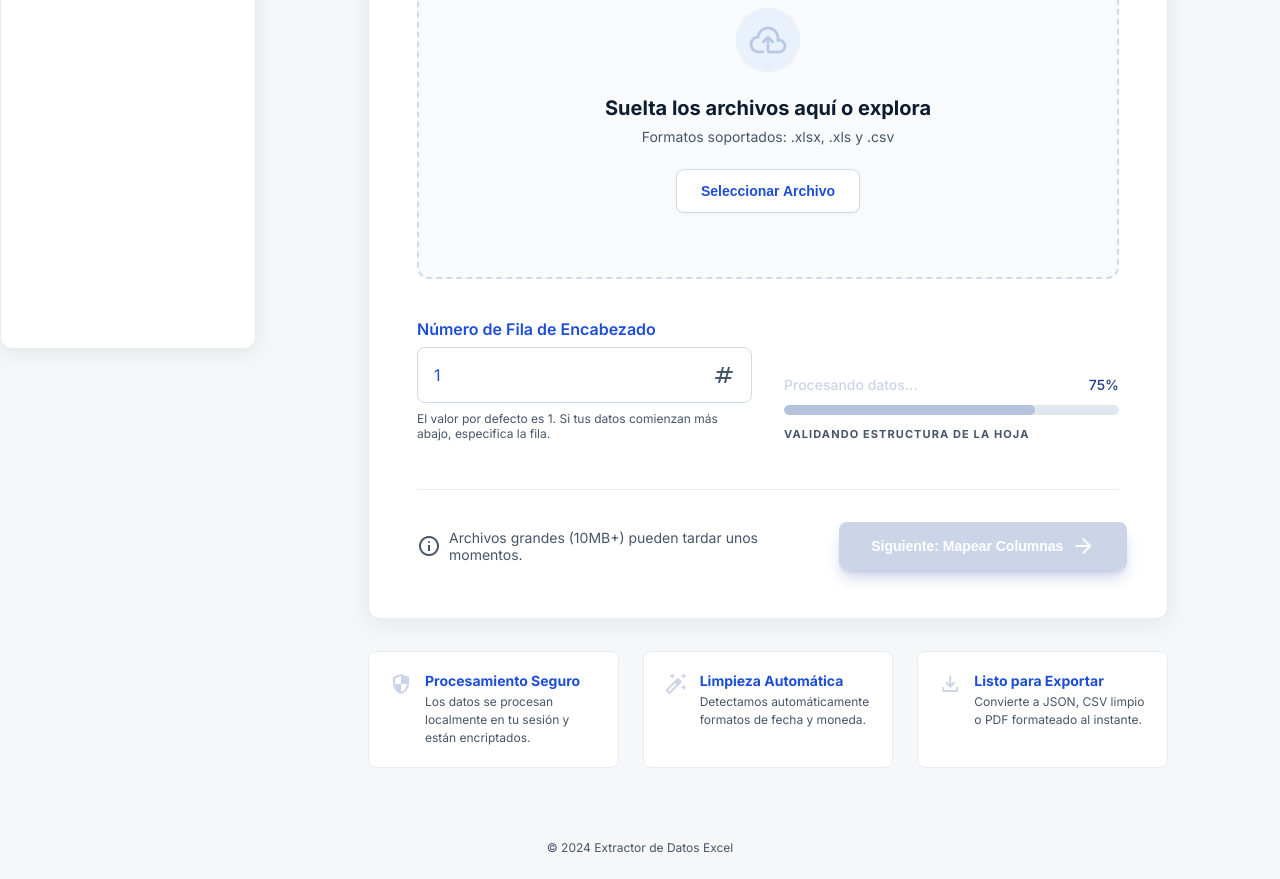
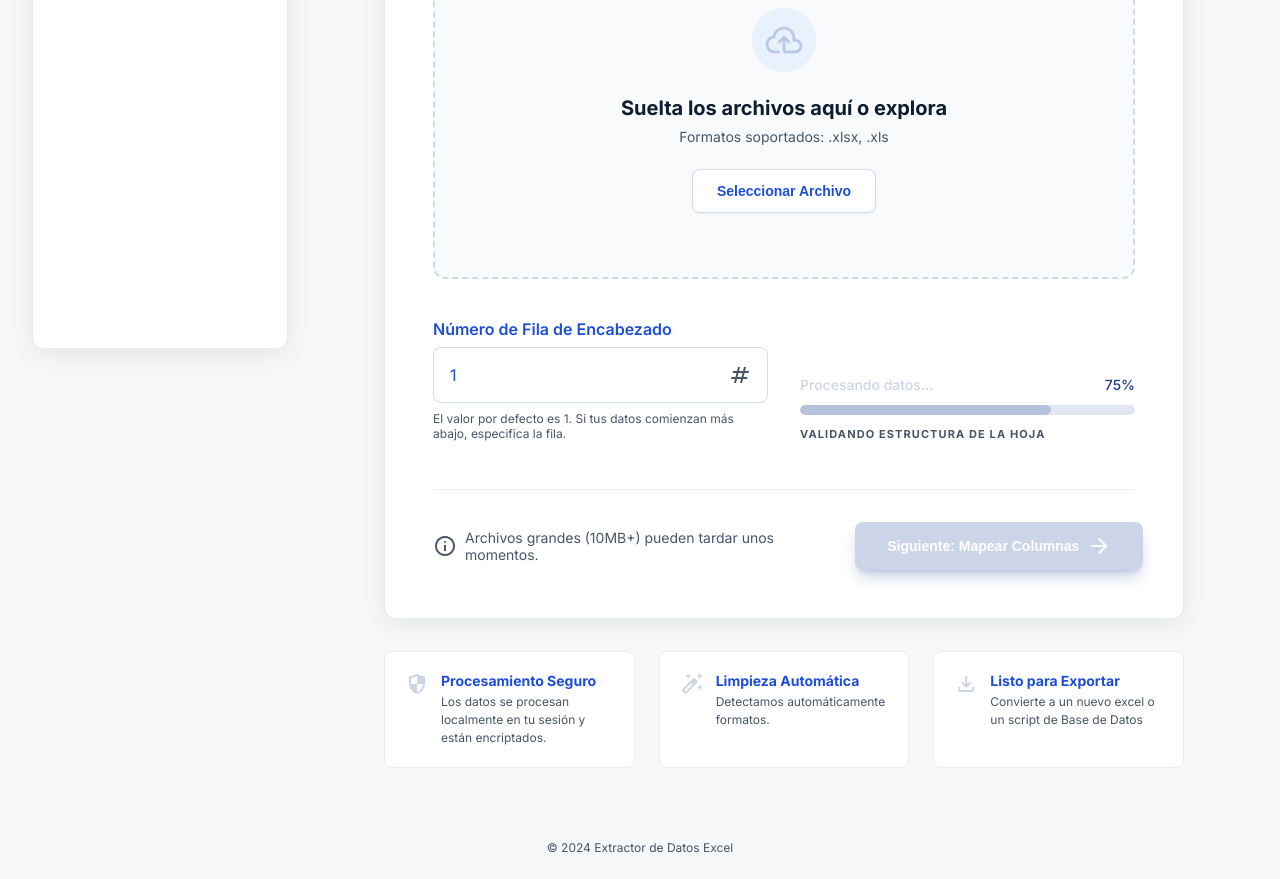
Before and after one commit to Lenny004/Extractor-Data, an Angular app in the folder frontend/: page / in a window 1280 px wide. Shown: the part 420-1299 px from the top of the page. Built offline with nearby package versions, Linux system fonts and the light colour scheme.

Commit message:
✨ Actualización: Se ajusta el diseño y se perfeccionan las descripciones de texto en la zona de carga y en las tarjetas informativas.

```diff
--- a/frontend/src/app/app.css
+++ b/frontend/src/app/app.css
@@ -23,6 +23,7 @@
     box-shadow: var(--shadow-card);
     position: sticky;
     top: 5.5rem;
+    margin-left: 2rem;
     flex-shrink: 0;
 }
 
--- a/frontend/src/app/app.html
+++ b/frontend/src/app/app.html
@@ -51,7 +51,7 @@
 
                     <div class="upload-zone__content">
                         <p class="upload-zone__heading">Suelta los archivos aquí o explora</p>
-                        <p class="upload-zone__hint">Formatos soportados: .xlsx, .xls y .csv</p>
+                        <p class="upload-zone__hint">Formatos soportados: .xlsx, .xls</p>
                     </div>
 
                     <button class="upload-zone__btn" type="button">Seleccionar Archivo</button>
@@ -109,7 +109,7 @@
                     <span class="info-card__icon material-symbols-outlined">auto_fix_high</span>
                     <div>
                         <h4 class="info-card__title">Limpieza Automática</h4>
-                        <p class="info-card__description">Detectamos automáticamente formatos de fecha y moneda.</p>
+                        <p class="info-card__description">Detectamos automáticamente formatos.</p>
                     </div>
                 </div>
 
@@ -117,7 +117,7 @@
                     <span class="info-card__icon material-symbols-outlined">download</span>
                     <div>
                         <h4 class="info-card__title">Listo para Exportar</h4>
-                        <p class="info-card__description">Convierte a JSON, CSV limpio o PDF formateado al instante.</p>
+                        <p class="info-card__description">Convierte a un nuevo excel o un script de Base de Datos</p>
                     </div>
                 </div>
             </div>
```
